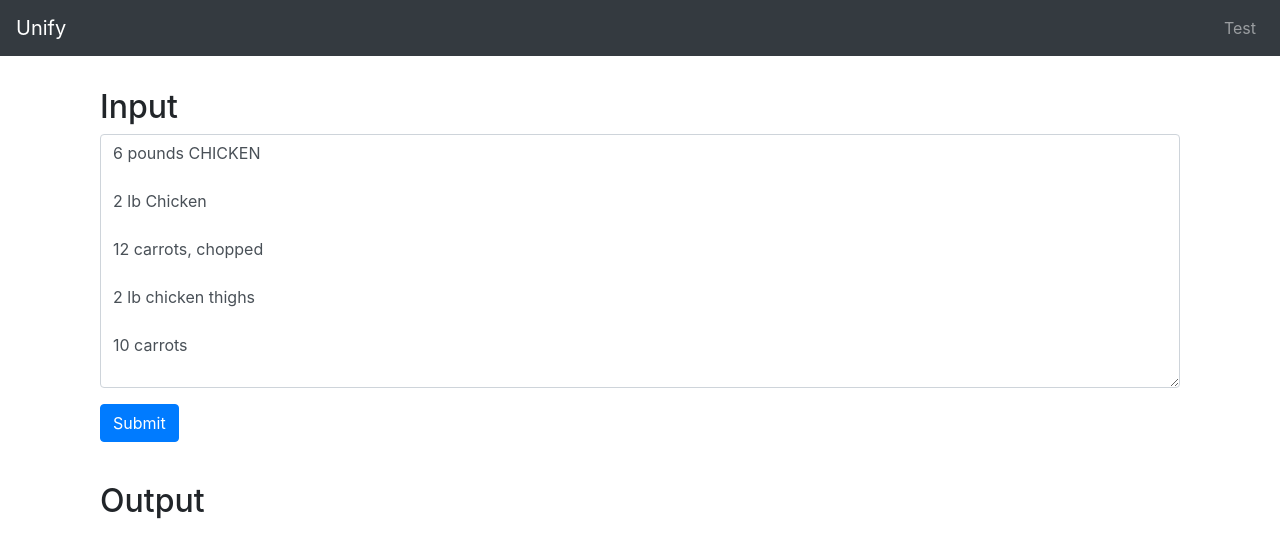
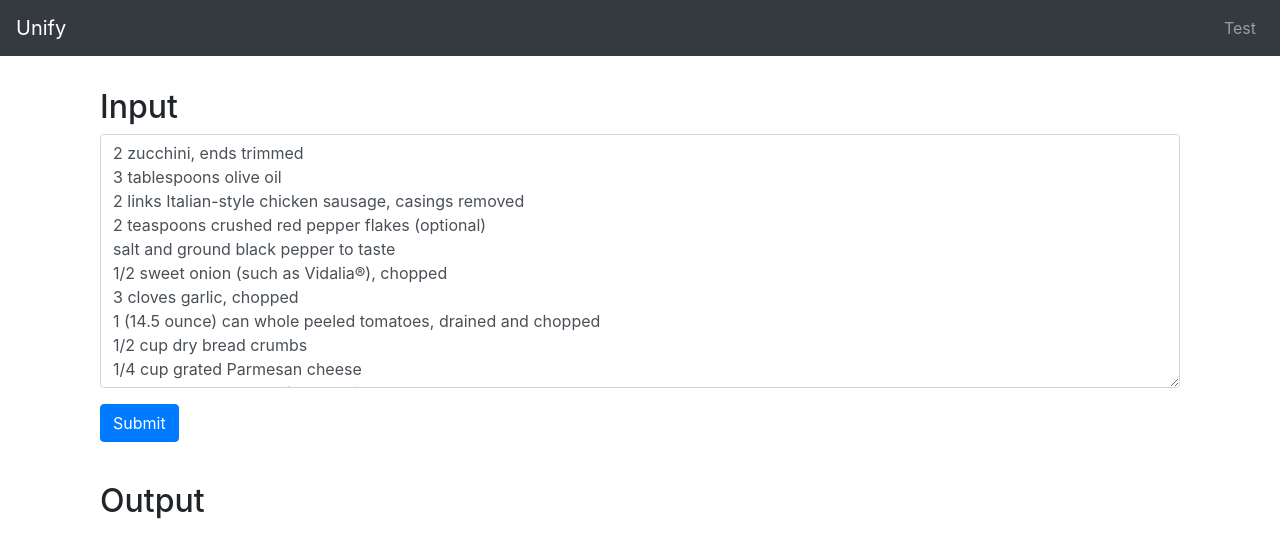
Before and after one commit to caldric/unify, a React (Create React App) app in the folder client/: page / in a window 1280 px wide. Shown: the top 558 px of the page. Built offline with nearby package versions, Linux system fonts and the light colour scheme.

Commit message:
Update test case with one specific recipe

```diff
--- a/client/src/components/GroceryInput.tsx
+++ b/client/src/components/GroceryInput.tsx
@@ -20,12 +20,18 @@ interface ResponseData {
 const GroceryInput: React.FC<Props> = ({ setGroceryOutput }) => {
   // const [groceryInput, setGroceryInput] = useState('');
   const testInput = [
-    '6 pounds CHICKEN',
-    '2 lb Chicken',
-    '12 carrots, chopped',
-    '2 lb chicken thighs',
-    '10 carrots',
-  ].join('\n\n');
+    '2 zucchini, ends trimmed',
+    '3 tablespoons olive oil',
+    '2 links Italian-style chicken sausage, casings removed',
+    '2 teaspoons crushed red pepper flakes (optional)',
+    'salt and ground black pepper to taste',
+    '1/2 sweet onion (such as Vidalia®), chopped',
+    '3 cloves garlic, chopped',
+    '1 (14.5 ounce) can whole peeled tomatoes, drained and chopped',
+    '1/2 cup dry bread crumbs',
+    '1/4 cup grated Parmesan cheese',
+    '1 tablespoon chopped fresh basil',
+  ].join('\n');
   const [groceryInput, setGroceryInput] = useState(testInput);
 
   const handleSubmit = async (
```
